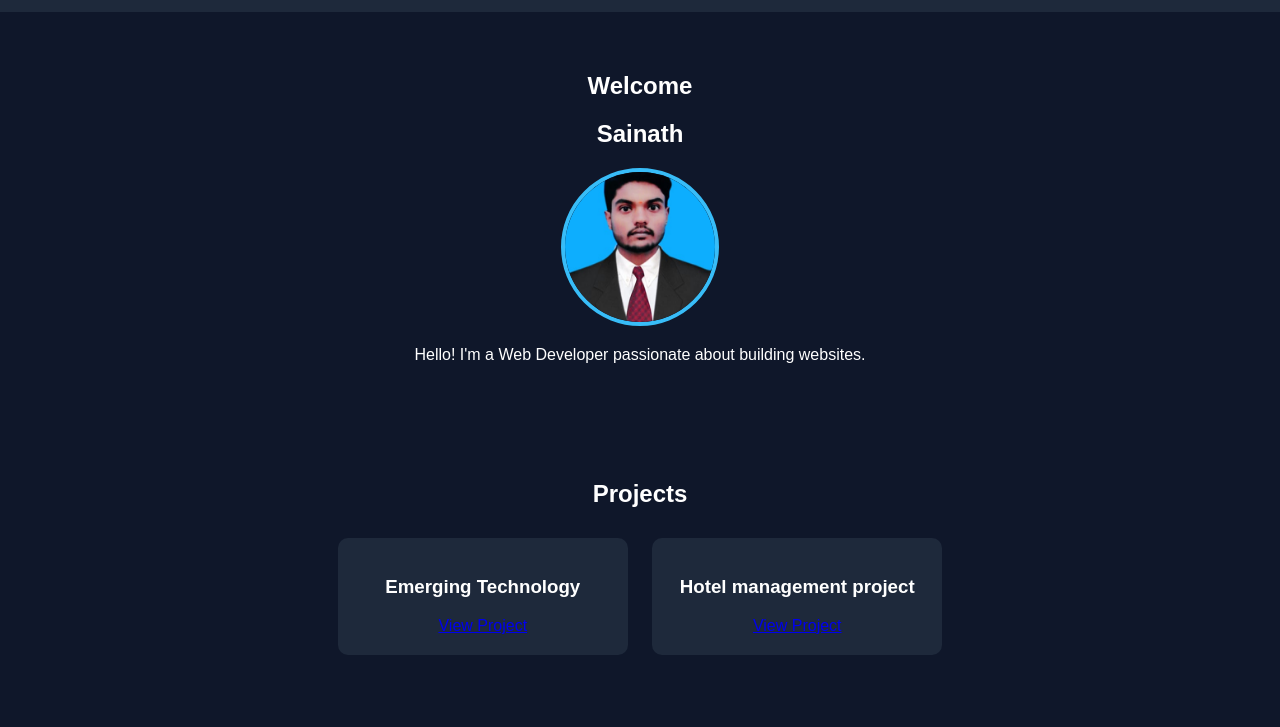
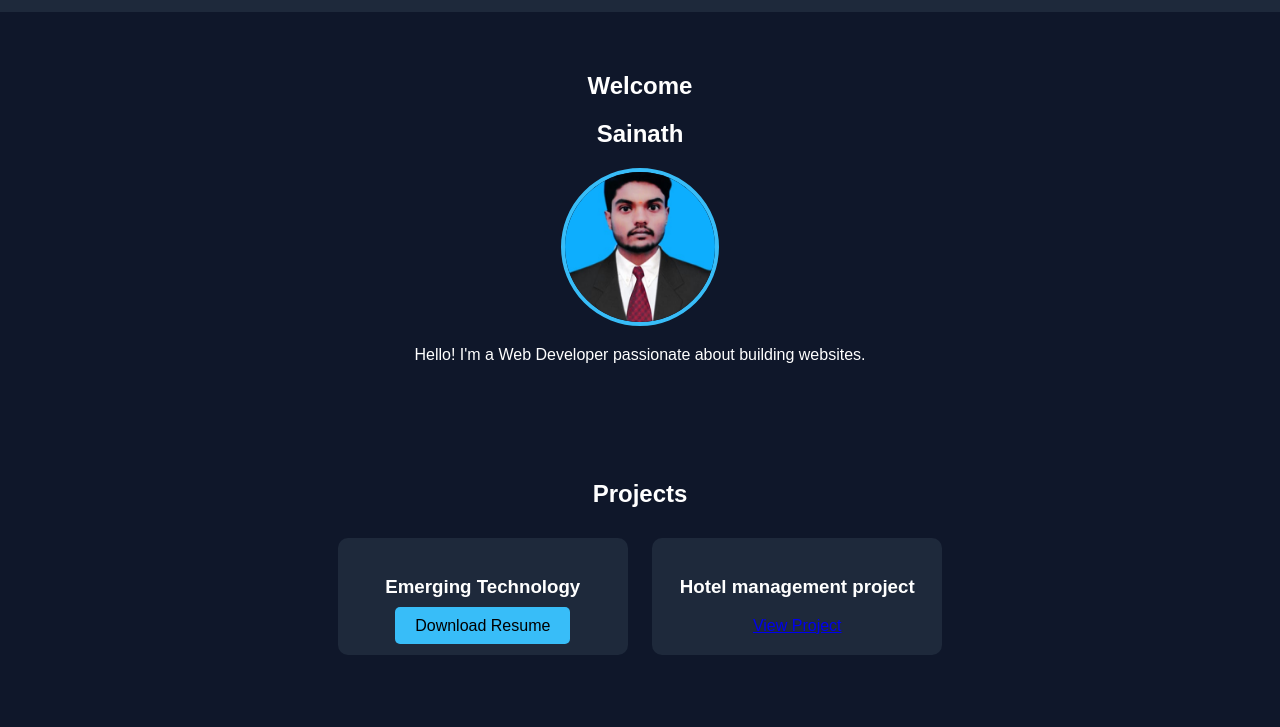
Before and after one commit to saisainathvc-bot/VCsainatha, a plain HTML site: page index.html in a window 1280 px wide. Shown: the part 73-800 px from the top of the page. Drawn offline with Linux system fonts and the light colour scheme.

Commit message:
Update index.html

```diff
--- a/index.html
+++ b/index.html
@@ -109,7 +109,7 @@
   <h2>Projects</h2>
   <div class="card">
     <h3>Emerging Technology</h3>
-    <a href="EmergingTechnology2.pdf">View Project</a>
+    <a href="EmergongTechnology2.pdf" class="btn" download>Download Resume</a>
   </div>
   <div class="card">
     <h3>Hotel management project</h3>
```
